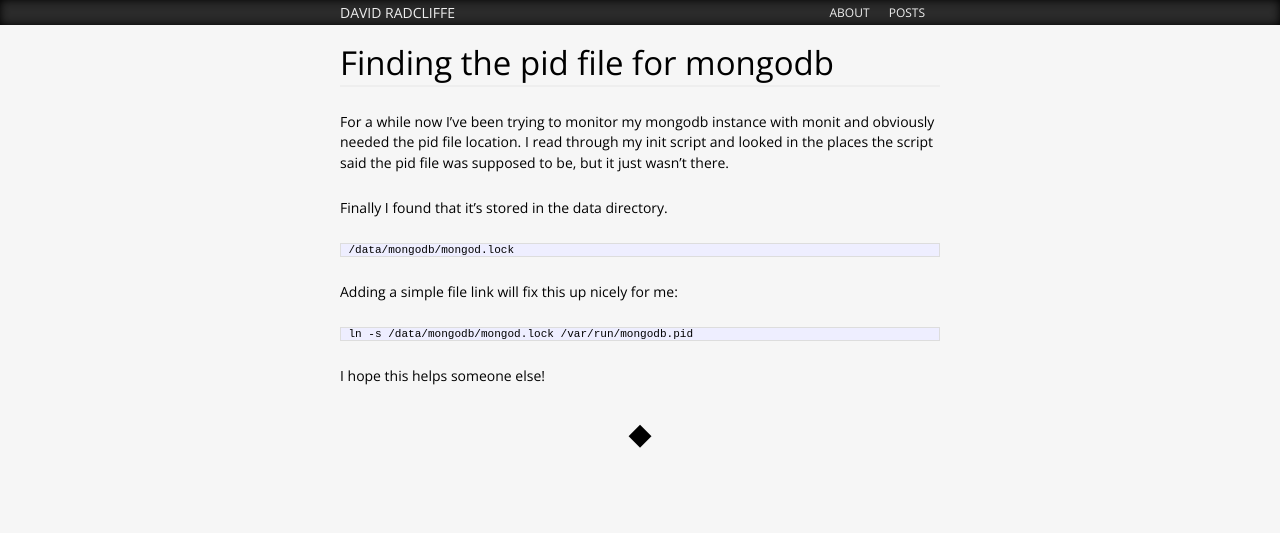
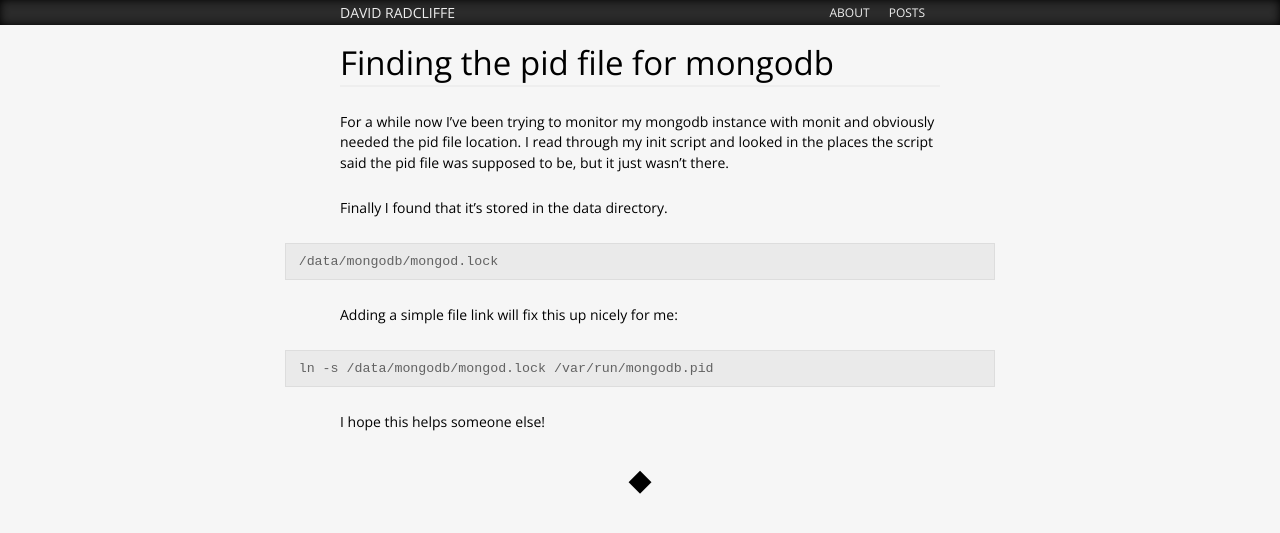
Before and after one commit to dwradcliffe/dwradcliffe.github.com, a Jekyll site: the page built from _posts/2012-01-23-mongodb-pid-file.md, in a window 1280 px wide. Shown: the top 533 px of the page. Built offline with Jekyll 4.4.1, drawn with Linux system fonts in a browser that asks for light colours; Markdown is read by kramdown in place of the engine named in the settings.

Commit message:
post on hstore

```diff
--- a/css/home.css
+++ b/css/home.css
@@ -100,6 +100,11 @@
   color: #666;
 }
 
+.post {
+  font-size: 14px;
+  font-weight: 400;
+}
+
 .post p {
   font-size: 14px;
   font-weight: 400;
@@ -131,9 +136,17 @@
 
 .post code {
   border: 1px solid #ddd;
-  background-color: #eef;
-  font-size: 85%;
+  font-size: 95%;
   padding: 0 .2em;
+  color: #626262;
+  background: #EAEAEA;
+}
+
+.post pre {
+  background: #EAEAEA;
+  padding: 10px;
+  margin-left: -55px;
+  margin-right: -55px;
 }
 
 .post pre code {
@@ -185,4 +198,7 @@
   ul.posts li span {
     display: none;
   }
+  .post pre {
+    margin: 0;
+  }
 }
```
Also changed, not shown: _posts/2013-01-10-install-hstore-to-default-template.md (added, +28 -0 lines).
